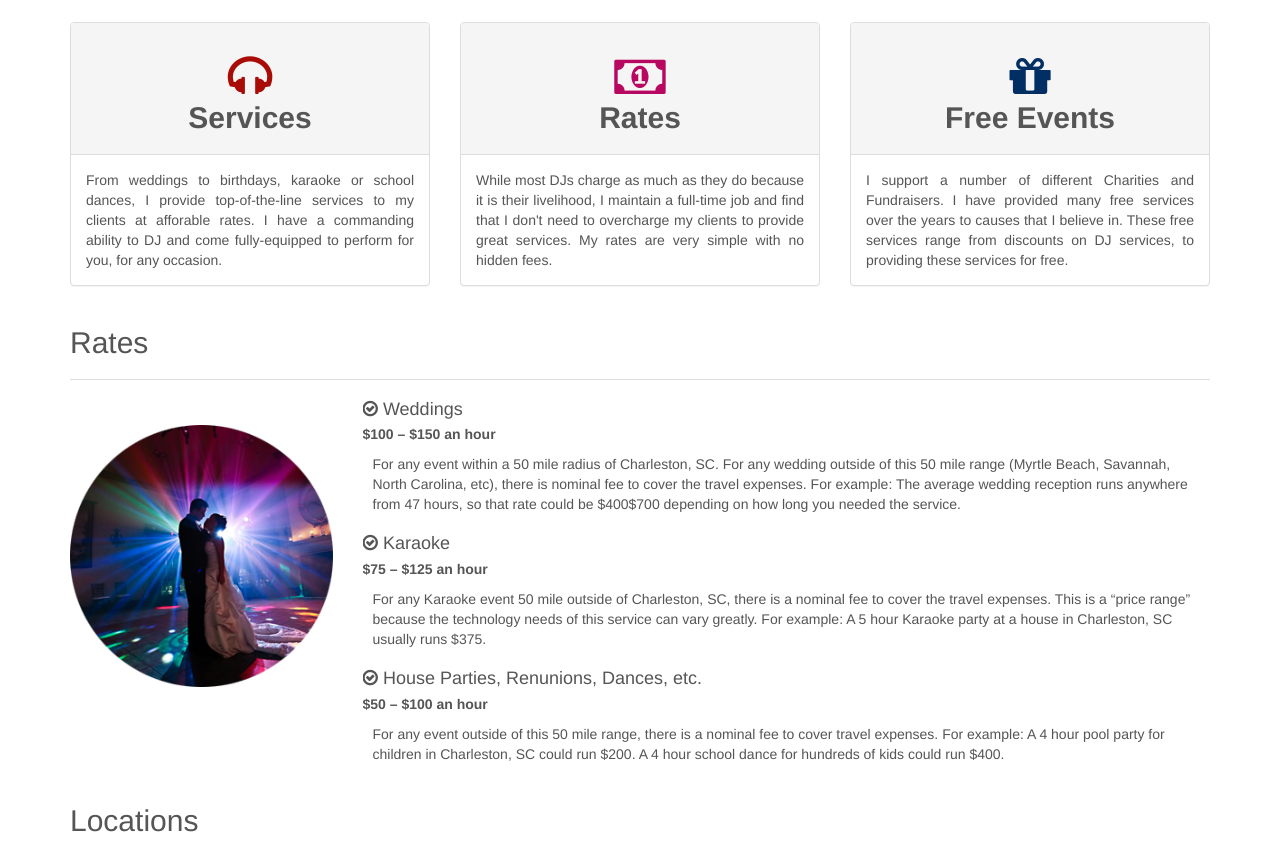
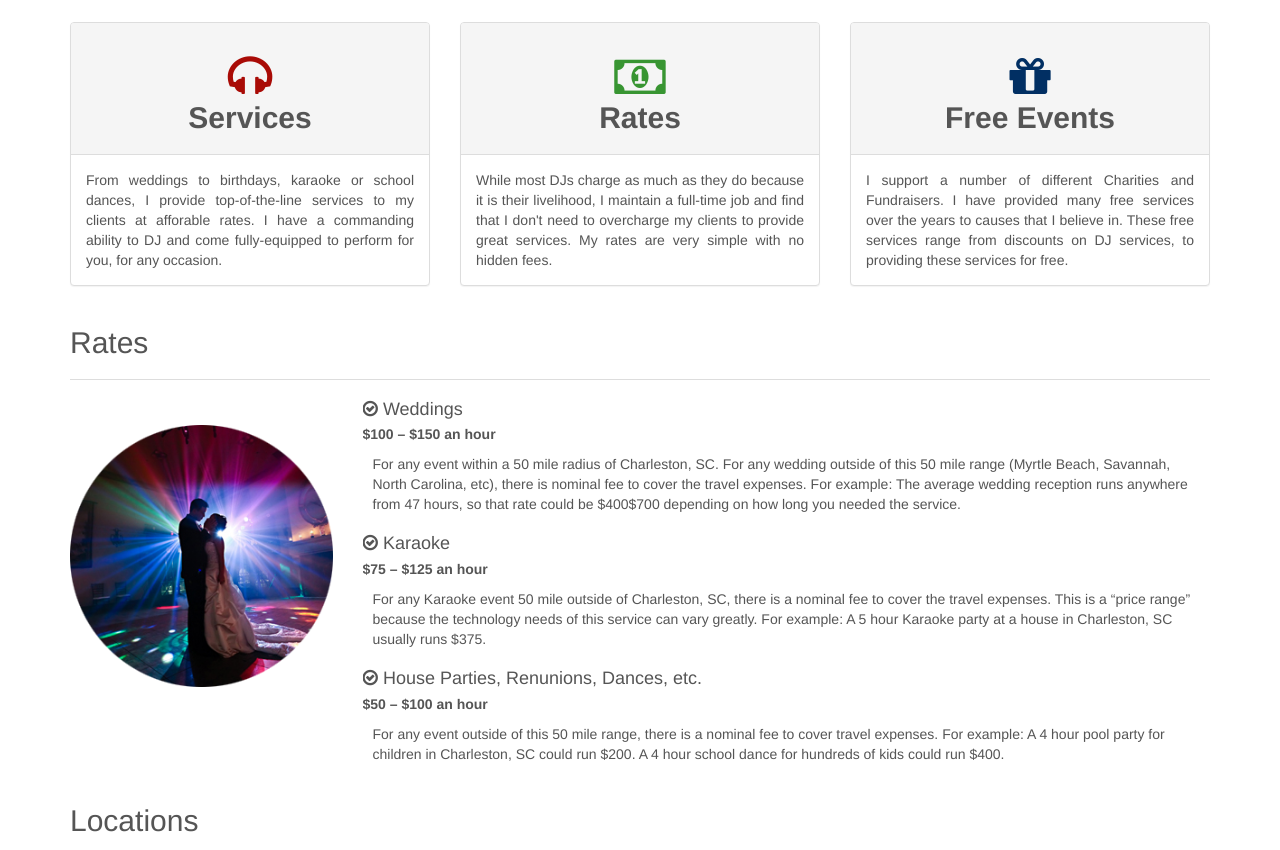
Before and after one commit to jkaldenbach/nddj, a plain HTML site: page index.html in a window 1280 px wide. Shown: the part 891-1741 px from the top of the page. Drawn offline with nearby package versions, Linux system fonts and the light colour scheme; files whose address does not match are found by name.

Commit message:
CSS Update

```diff
--- a/css/main.css
+++ b/css/main.css
@@ -75,7 +75,7 @@ h1,h2,h3,h4,h5 {
 }
 
 .fa-money {
-  color: #B80761;
+  color: #389532;
   font-size: 48px;
 }
 
```
